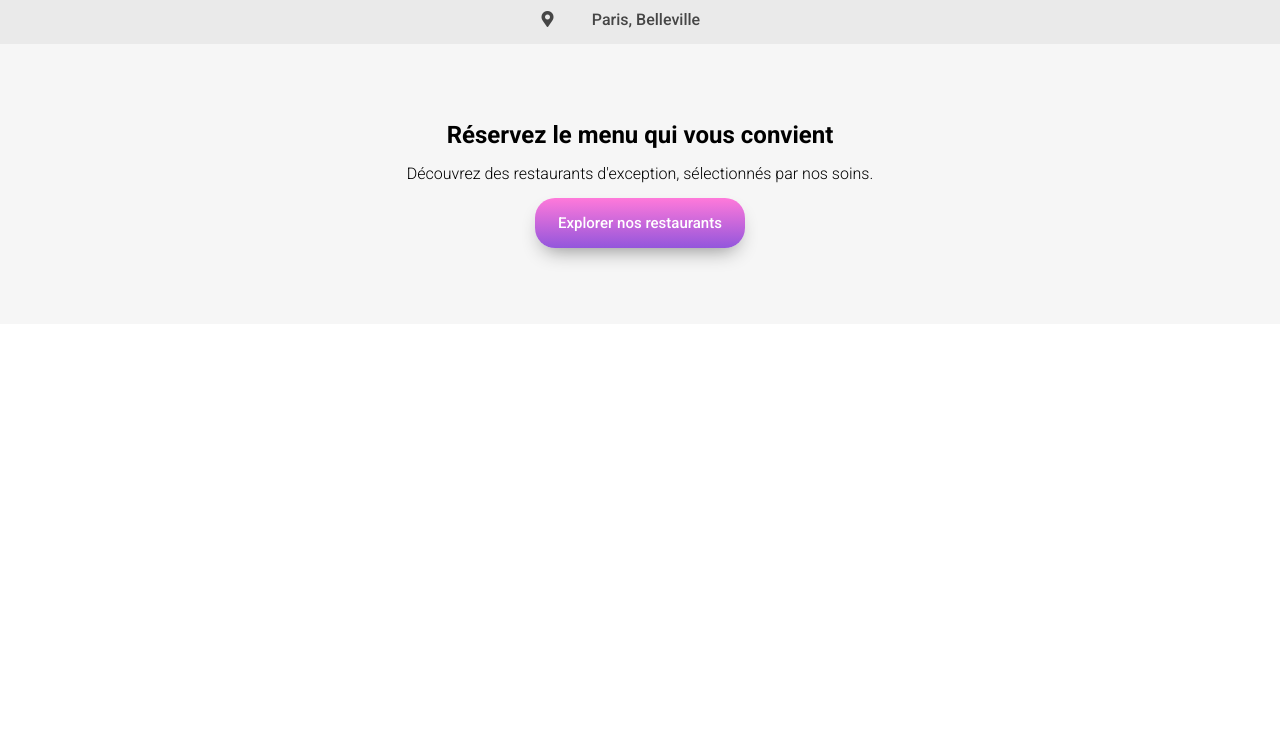
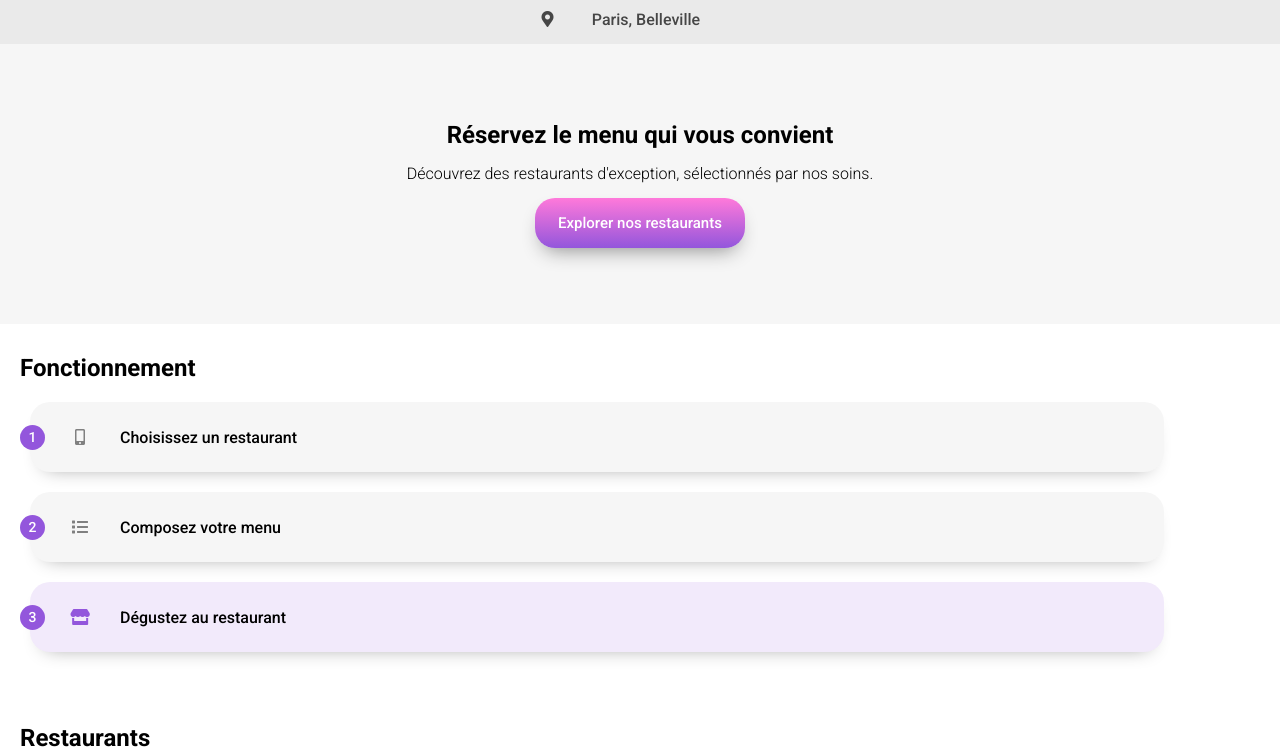
Before and after one commit to Nhutu/CedricArnaud_3_01022021, a website: page index.html in a window 1280 px wide. Shown: the part 76-828 px from the top of the page. Before the commit the page ends 800 px from the top, so only its background shows below. Drawn offline with Linux system fonts and the light colour scheme; a web font is replaced by a local one.

Commit message:
Add instructions and title restaurants

```diff
--- a/index.html
+++ b/index.html
@@ -25,6 +25,30 @@
             <p class="explore__descr">Découvrez des restaurants d'exception, sélectionnés par nos soins.</p>
             <button type="button" class="btn">Explorer nos restaurants</button>
         </section>
+
+        <section class="instructions">
+            <h2>Fonctionnement</h2>
+
+            <div class="instructions-step">
+                <span class="instructions-step__number">1</span>
+                <i class="fas fa-mobile-alt fa-fw instructions-step__icon"></i>
+                <p class="instructions-step__text">Choisissez un restaurant</p>
+            </div>
+            <div class="instructions-step">
+                <span class="instructions-step__number">2</span>
+                <i class="fas fa-list fa-fw instructions-step__icon"></i>
+                <p class="instructions-step__text">Composez votre menu</p>
+            </div>
+            <div class="instructions-step">
+                <span class="instructions-step__number">3</span>
+                <i class="fas fa-store fa-fw instructions-step__icon instructions-step__icon--color"></i>
+                <p class="instructions-step__text">Dégustez au restaurant</p>
+            </div>
+        </section>
+
+        <section class="restaurants">
+            <h2>Restaurants</h2>
+        </section>
     </main>
 </body>
 </html>
--- a/sass/base/_typography.scss
+++ b/sass/base/_typography.scss
@@ -30,3 +30,7 @@ body {
         font-weight: 300;
     }
 }
+
+.instructions-step {
+    font-weight: 500;
+}
--- a/sass/pages/_index.scss
+++ b/sass/pages/_index.scss
@@ -31,7 +31,8 @@
     align-items: center;
     justify-content: center;
     gap: 15px;
-    padding: 30px;
+    padding: 0 30px 30px 30px;
+    @include padding-section;
     text-align: center;
     background: $secondary-background;
     &__title {
@@ -45,3 +46,54 @@
         }
     }
 }
+
+.instructions {
+    height: 400px;
+    display: flex;
+    flex-direction: column;
+    margin-left: 20px;
+    gap: 20px;
+    @include padding-section;
+    &-step {
+        width: 90%;
+        height: 70px;
+        display: flex;
+        justify-content:start;
+        align-items: center;
+        border-radius: 20px;
+        background: $secondary-background;
+        margin-left: 10px;
+        @include box-shadow(0px, 10px, 20px, -15px);
+        &__number {
+            width: 25px;
+            height: 25px;
+            display: flex;
+            justify-content: center;
+            align-items: center;
+            position: relative;
+            right: 10px;
+            border-radius: 50%;
+            background: $primary-color;
+            color: white;
+            font-size: 14px;
+        }
+        &__icon {
+            margin-left: 15px;
+            color: gray;
+            &--color {
+                color: $primary-color;
+            }
+        }
+        &__text {
+            width: 60%;
+            margin-left: 30px;
+        }
+        &:last-child {
+            background: lighten($primary-color, 35%);
+        }
+    }
+}
+
+.restaurants {
+    margin-left: 20px;
+}
--- a/sass/utils/_mixins.scss
+++ b/sass/utils/_mixins.scss
@@ -7,3 +7,7 @@
 @mixin box-shadow($horizontal, $vertical, $blur, $spread) {
     box-shadow: $horizontal $vertical $blur $spread $shadow;
 }
+
+@mixin padding-section {
+    padding-top: 30px;
+}
```
Also changed, not shown: css/style.css, 1 other file.
